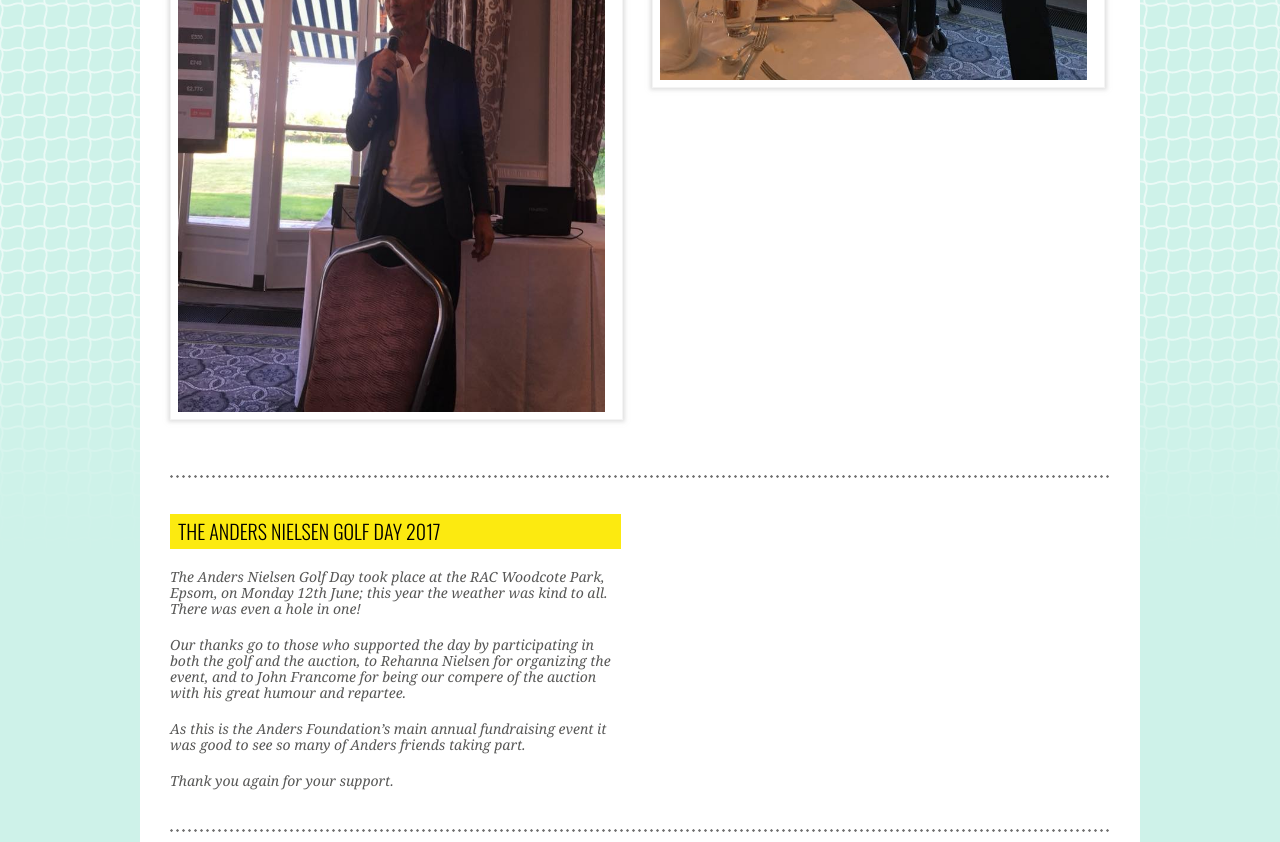
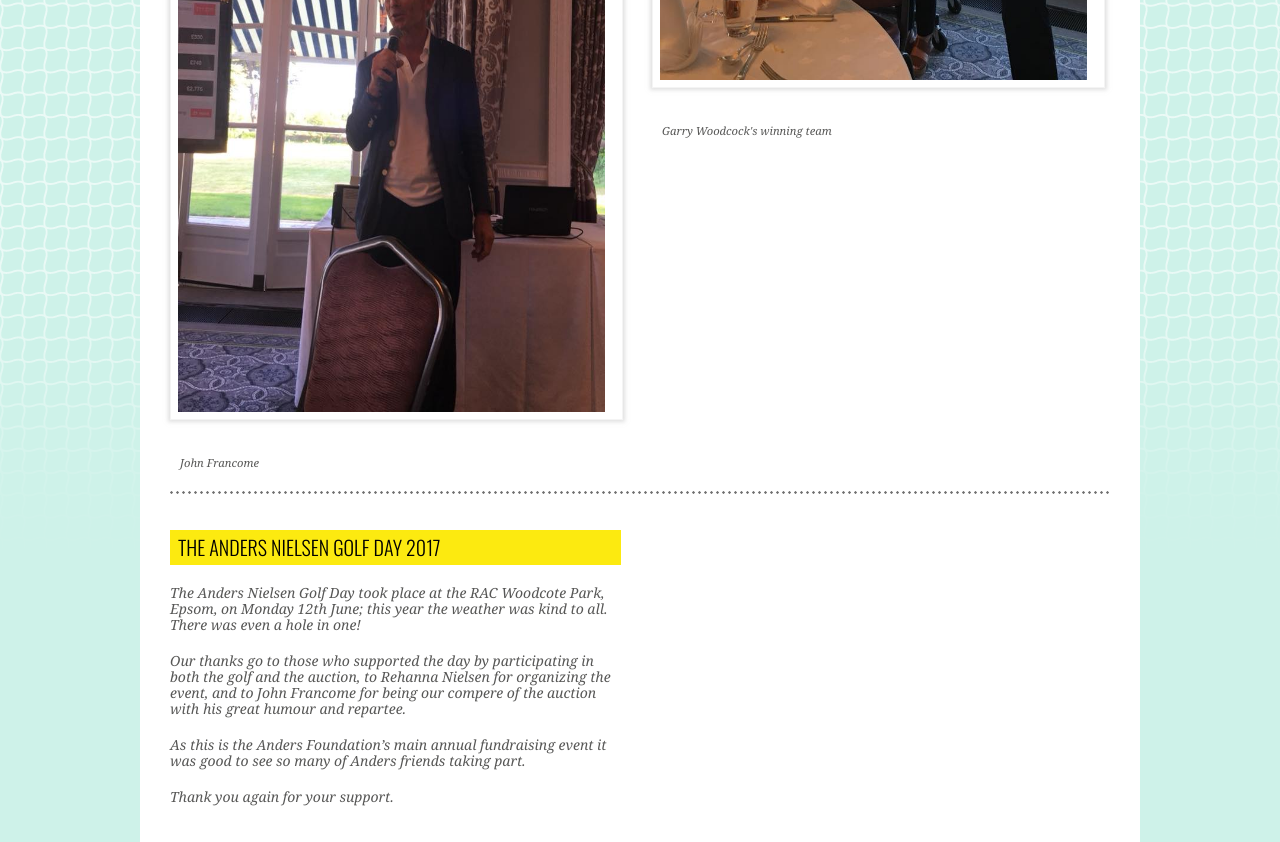
Before and after one commit to deltamuconsulting/anders-foundation, a plain HTML site: page fundraising_news.html in a window 1280 px wide. Shown: the part 960-1802 px from the top of the page. Drawn offline with nearby package versions, Linux system fonts and the light colour scheme; a web font is replaced by a local one.

Commit message:
Added image captions

```diff
--- a/fundraising_news.html
+++ b/fundraising_news.html
@@ -94,11 +94,17 @@
 				<div class="blog-image portrait">
 					<img src="Images/golf_2018_2.jpg" width="427" height="627" alt="Golf Day 2018">
 				</div>
+				<div class="blog-caption">
+					<p>John Francome</p>
+				</div>
 			</div>
 
 			<div class="blog-post-right">
 				<div class="blog-image portrait">
 					<img src="Images/golf_2018_1.jpg" width="427" height="627" alt="Golf Day 2018">
+				</div>
+				<div class="blog-caption">
+					<p>Garry Woodcock's winning team</p>
 				</div>
 
 			</div>
```
